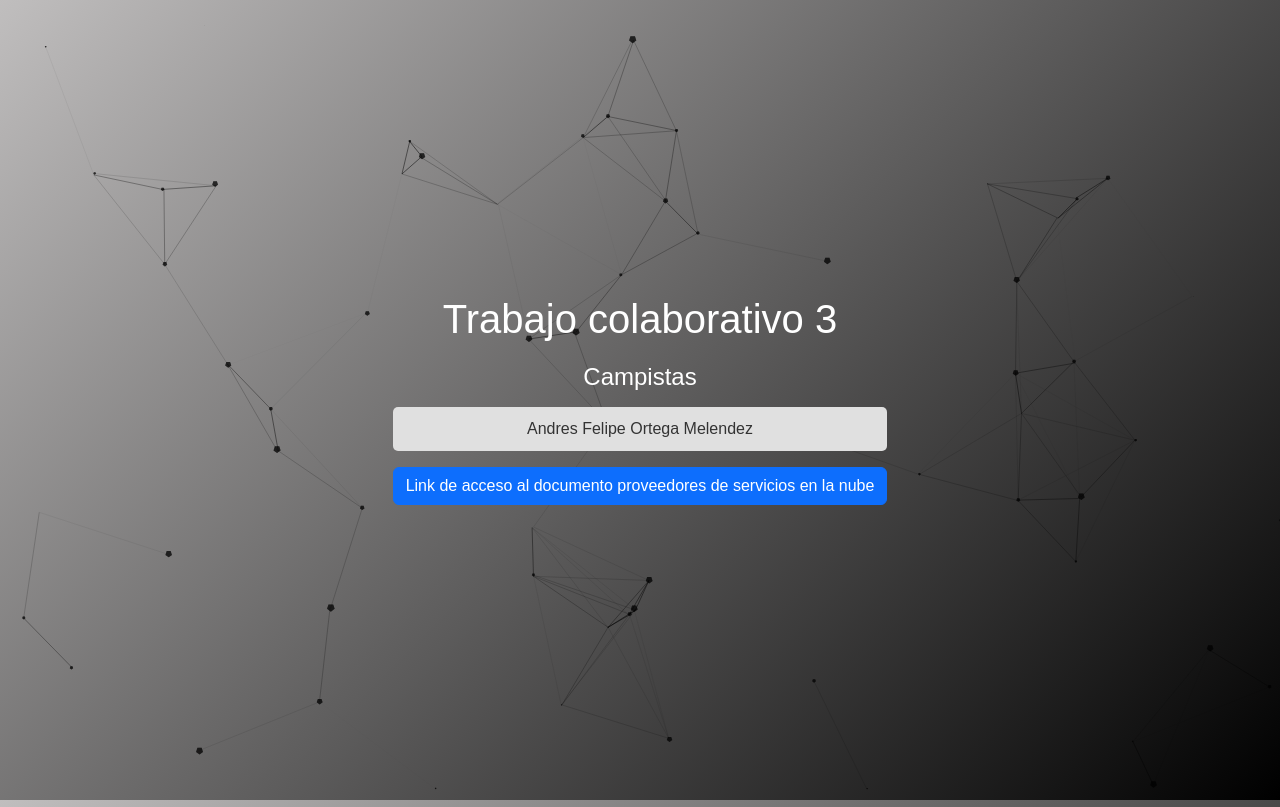
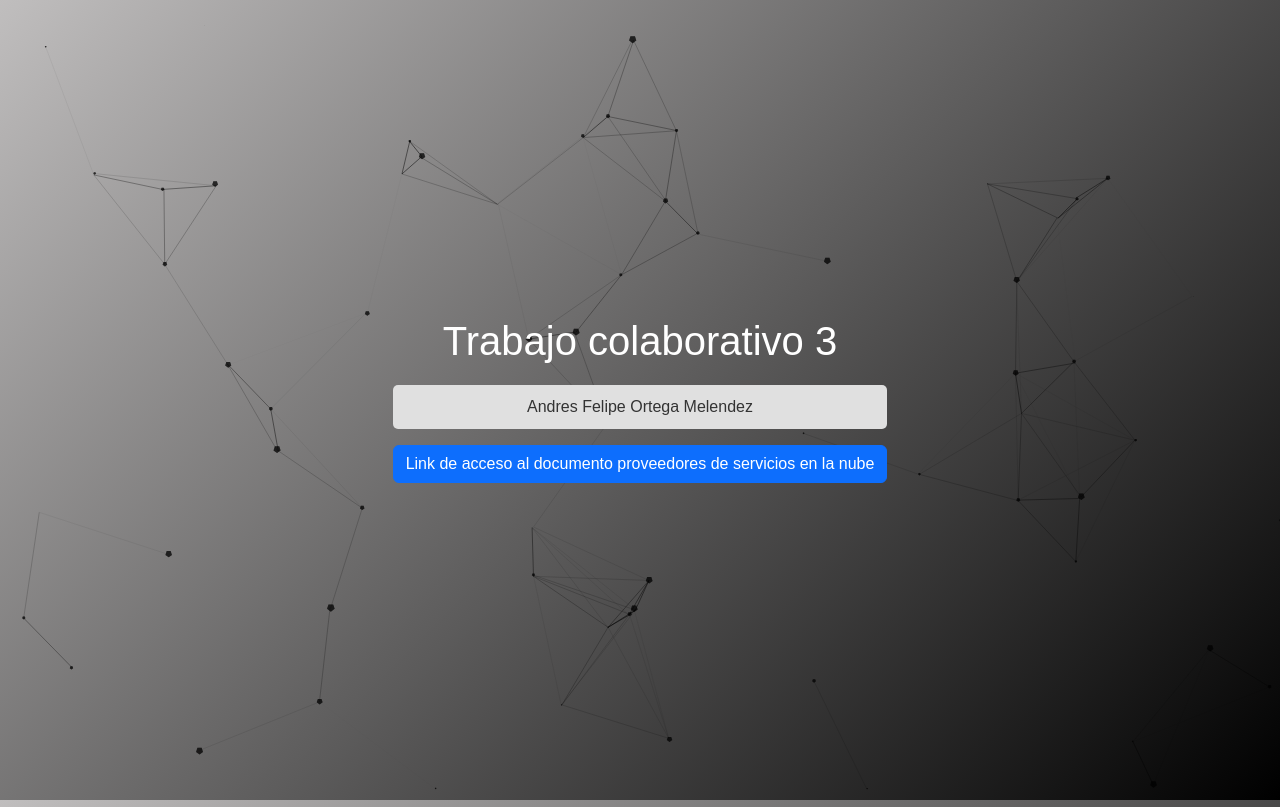
Before and after one commit to andresmelendez/proveedores_de_servicios_en_la_nube, a plain HTML site: page index.html in a window 1280 px wide. Drawn offline with Linux system fonts and the light colour scheme.

```diff
--- a/index.html
+++ b/index.html
@@ -19,7 +19,6 @@
         <div id="particles-js"></div>
         <div class="content">
             <h1 class="animate__animated animate__fadeInDown">Trabajo colaborativo 3</h1>
-            <h2 class="animate__animated animate__fadeInUp">Campistas</h2>
             <ol class="animate__animated animate__fadeInLeft">
                 <li>Andres Felipe Ortega Melendez</li>
             </ol>
```
